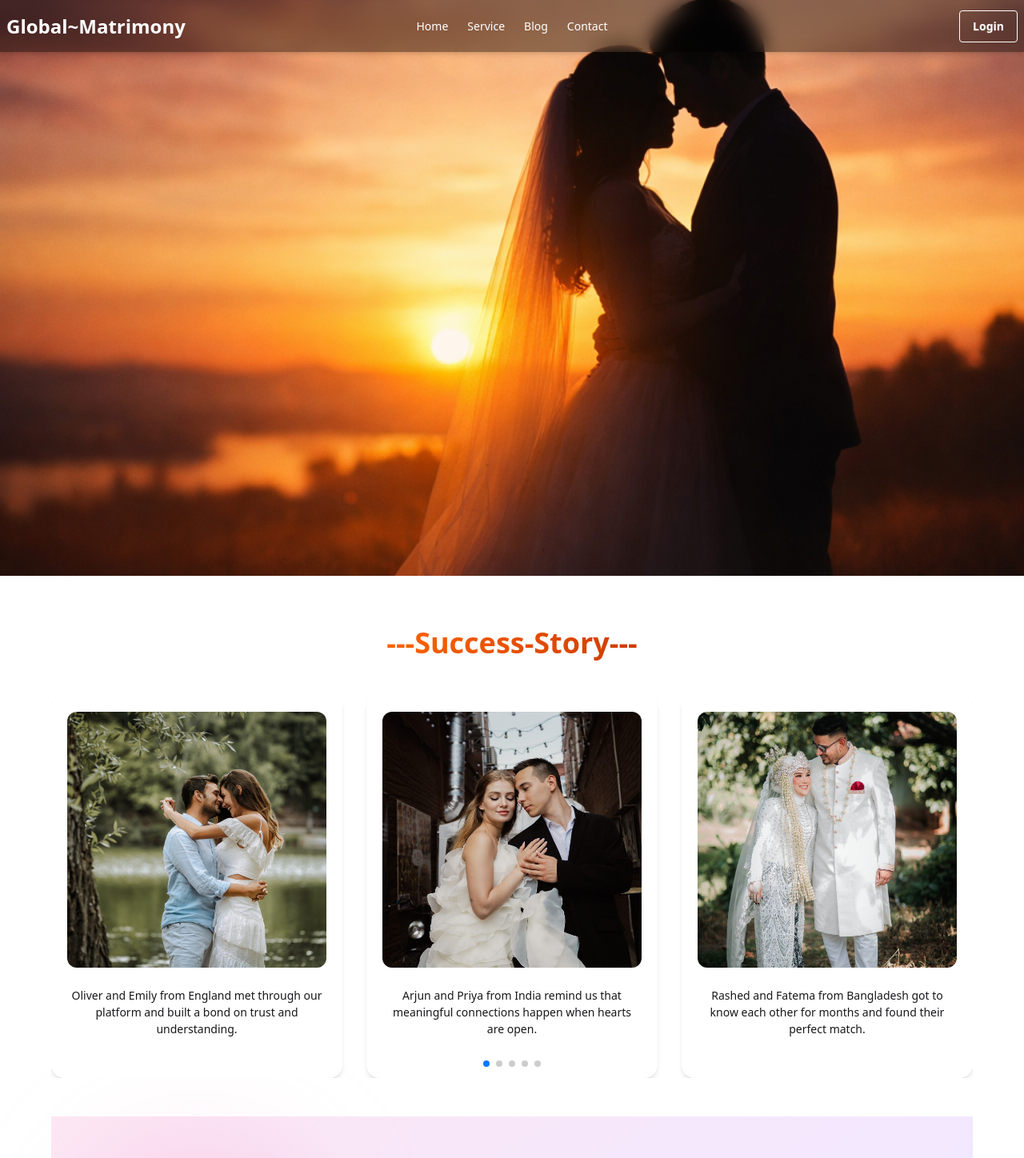
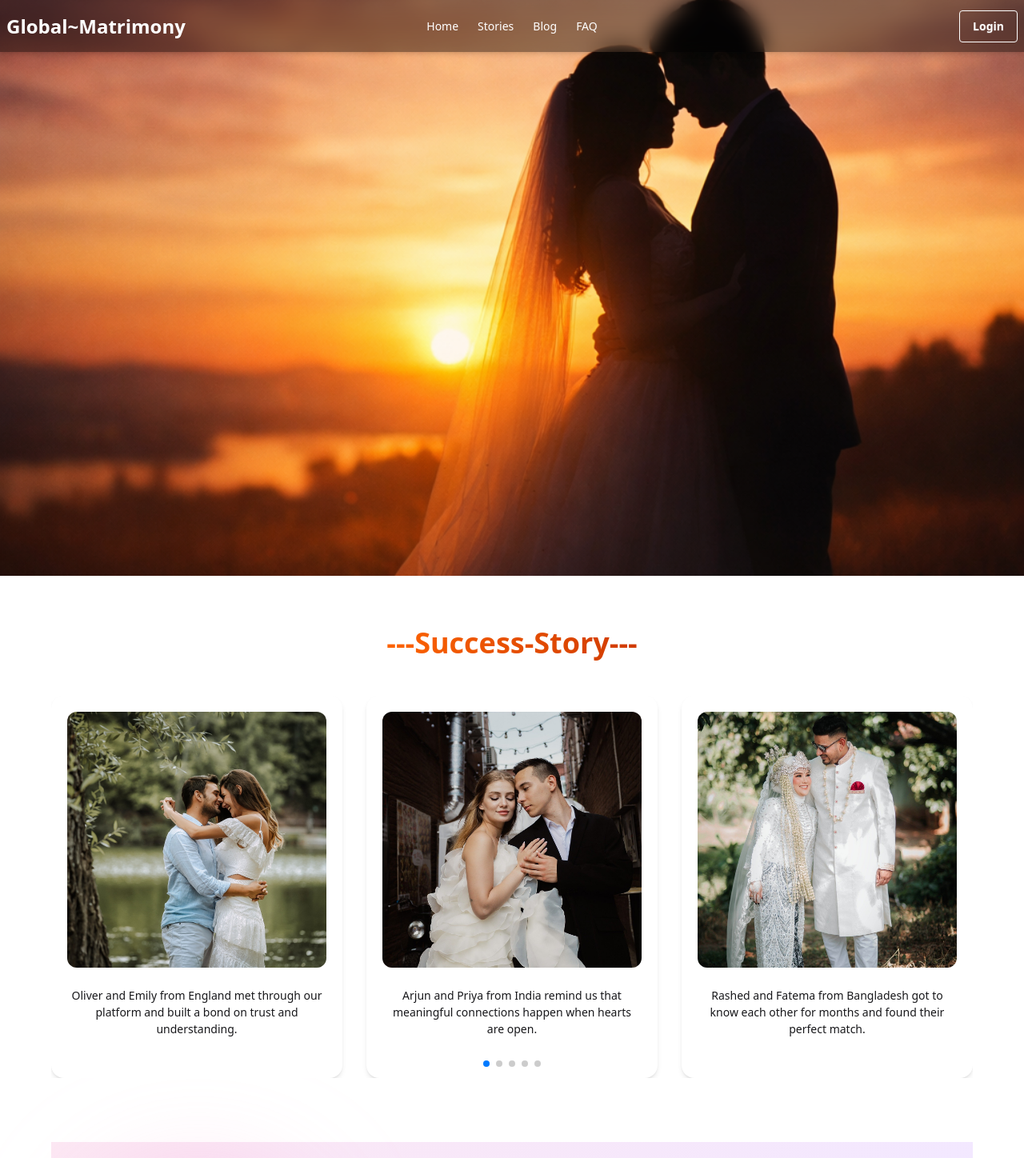
Before and after one commit to MH-liton-360/matrimony, a React (Vite) app: page /home in a window 1280 px wide. Shown: the top 1448 px of the page at 80% size. Built offline with nearby package versions, Linux system fonts and the light colour scheme.

Commit message:
alhamdulillah almost 30% Done

```diff
--- a/src/Components/FAQ.jsx
+++ b/src/Components/FAQ.jsx
@@ -1,6 +1,6 @@
 const FAQ = () => {
     return (
-        <section className="relative py-12 px-4 bg-gradient-to-br from-pink-100 via-purple-100 to-blue-100">
+        <section id="FAQ" className="relative py-12 px-4 bg-gradient-to-br from-pink-100 via-purple-100 to-blue-100">
 
             {/* Background Blur Circle */}
             <div className="absolute top-10 left-10 w-72 h-72 bg-pink-300 rounded-full mix-blend-multiply filter blur-3xl opacity-30 animate-pulse"></div>
--- a/src/Components/Success_Story.jsx
+++ b/src/Components/Success_Story.jsx
@@ -35,7 +35,7 @@ const Success_Story = () => {
     const slides = [slide01, slide07, slide03, slide04, slide05, slide06, slide02];
 
     return (
-        <div id='success_story' className="pb-12">
+        <div id='success_story' className="pb-20">
 
 
             <SectionTitle
--- a/src/shared/Navbar.jsx
+++ b/src/shared/Navbar.jsx
@@ -24,7 +24,7 @@ const Navbar = () => {
                 duration={500}
                 className="hover:text-yellow-400 transition-colors cursor-pointer"
             >
-                Service
+                Stories
             </ScrollLink>
         </li>
         <li>
@@ -39,12 +39,12 @@ const Navbar = () => {
         </li>
         <li>
             <ScrollLink
-                to="contact"
+                to="FAQ"
                 smooth={true}
                 duration={500}
                 className="hover:text-yellow-400 transition-colors cursor-pointer"
             >
-                Contact
+                FAQ
             </ScrollLink>
         </li>
     </>
```
